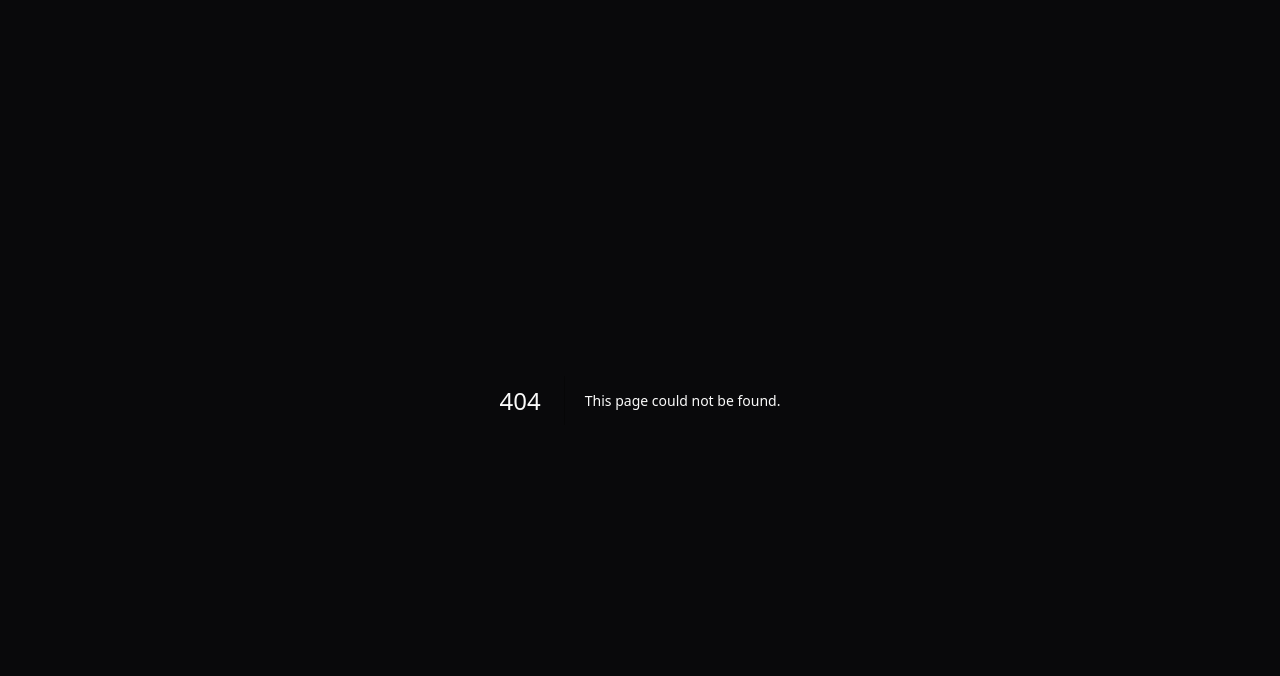
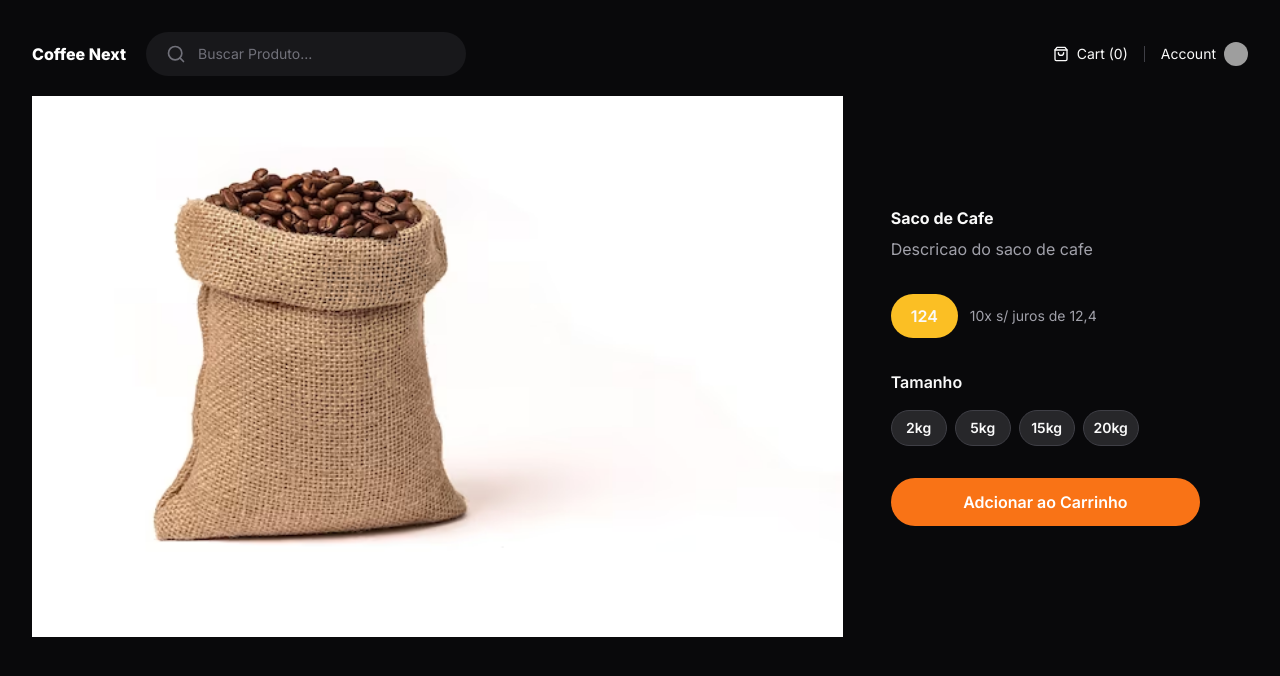
Before and after one commit to orpinelli/coffee-next, a Next.js app: page /product/coffe-4 in a window 1280 px wide. Before the commit this address had no page. Shown: the top 676 px of the page. Built offline with nearby package versions, Linux system fonts and the light colour scheme; grey boxes are pictures that could not be loaded.

Commit message:
feat: product page

```diff
--- a/src/app/(store)/(home)/page.tsx
+++ b/src/app/(store)/(home)/page.tsx
@@ -23,9 +23,9 @@ export default async function Home() {
       >
         <Image
           src={highlightedProduct.image}
-          className="group-hover:scale-105 trasnsition-trasnsform duration-500 rounded-lg"
-          width={1820}
-          height={1830}
+          className="group-hover:scale-110 trasnsition-trasnsform duration-500 rounded-lg"
+          width={820}
+          height={830}
           quality={100}
           alt=""
         />
--- /dev/null
+++ b/src/app/(store)/product/[slug]/page.tsx
@@ -0,0 +1,65 @@
+import Image from "next/image";
+
+export default function ProductPage() {
+  return (
+    <div className="relative grid max-h-[860px] grid-cols-3">
+      <div className="col-span-2 overflow-hidden">
+        <Image
+          src="/graos-de-cafe.png"
+          alt=""
+          width={1000}
+          height={1000}
+          quality={100}
+        />
+      </div>
+      <div className="flex flex-col justify-center px-12 ">
+        <h1 className="text-3x1 font-bold leading-tight">Saco de Cafe</h1>
+        <p className="mt-2 leading-relaxed text-zinc-400">
+          Descricao do saco de cafe
+        </p>
+        <div className="mt-8 flex items-center gap-3 ">
+          <span className="inline-block rounded-full bg-amber-400 font-semibold px-5 py-2.5">
+            124
+          </span>
+          <span className="text-sm text-zinc-400">10x s/ juros de 12,4</span>
+        </div>
+
+        <div className="mt-8 space-y-4">
+          <span className="block font-semibold">Tamanho</span>
+          <div className="flex gap-2">
+            <button
+              type="button"
+              className="flex h-9 w-14 items-center justify-center rounded-full border border-zinc-700 bg-zinc-800 text-sm font-semibold"
+            >
+              2kg
+            </button>
+            <button
+              type="button"
+              className="flex h-9 w-14 items-center justify-center rounded-full border border-zinc-700 bg-zinc-800 text-sm font-semibold"
+            >
+              5kg
+            </button>
+            <button
+              type="button"
+              className="flex h-9 w-14 items-center justify-center rounded-full border border-zinc-700 bg-zinc-800 text-sm font-semibold"
+            >
+              15kg
+            </button>
+            <button
+              type="button"
+              className="flex h-9 w-14 items-center justify-center rounded-full border border-zinc-700 bg-zinc-800 text-sm font-semibold"
+            >
+              20kg
+            </button>
+          </div>
+        </div>
+        <button
+          type="button"
+          className="mt-8 flex h-12 items-center justify-center rounded-full bg-orange-500 font-semibold text-white"
+        >
+          Adcionar ao Carrinho
+        </button>
+      </div>
+    </div>
+  );
+}
```
